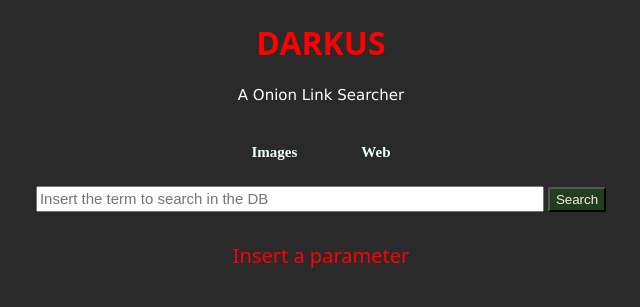
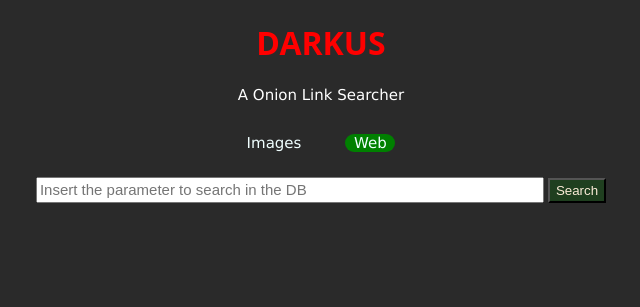
Before and after one commit to Lucksi/Darkus, a PHP site: page / in a window 1280 px wide. Shown: the top 307 px of the page, without its empty margins (319-959 px from the left). Run offline with PHP 8.4, Linux system fonts and the light colour scheme; data that the repository does not hold is empty.

Commit message:
Add files via upload

```diff
--- a/Css/Style.css
+++ b/Css/Style.css
@@ -46,12 +46,12 @@ button{
     height: 25px;
 }
 
-.choice_bar h5{
+.choice_bar p{
     display: inline-block;
-    margin-left: 30px;
+    margin-left: 20px;
     font-size: 15px;
     color: azure;
-    margin-right: 30px;
+    margin-right: 20px;
 }
 
 #NotFound{
@@ -79,3 +79,7 @@ button{
     height: 50px;
     width: auto;
 }
+
+.searchbar{
+    margin-top:10px;
+}
--- a/index.php
+++ b/index.php
@@ -10,11 +10,19 @@ License: GNU General Public License v3.0-->
             function get_res(){
                 if (isset($_POST["WEB"])){
                     $parameter = $_POST["input"];
+                    if($parameter == ""){
+                        echo"<script>alert('Insert a parameter')</script>";
+                        echo "<span id = 'NotFound'>Insert a parameter</span>";
+                    }
                     $filename = "output/{$parameter}.txt";
                     $filename2 = "output/{$parameter}.Dk";
                 }
-                else{
+                else if(isset($_POST["IMAGE"])){
                     $parameter = $_POST["input"];
+                    if($parameter == ""){
+                        echo"<script>alert('Insert a parameter')</script>";
+                        echo "<span id = 'NotFound'>Insert a parameter</span>";
+                    }
                     $filename = "output/{$parameter}_image.txt";
                     $filename2 = "output/{$parameter}_image.Dk";
                 }
@@ -45,54 +53,58 @@ License: GNU General Public License v3.0-->
                         echo "<span id = 'NotFound'>{$parameter} Not Found</span>";
                     }
                 }
-                else{
-                    echo"<script>alert('Insert a parameter')</script>";
-                    echo "<span id = 'NotFound'>Insert a parameter</span>";
-                }
             }
         ?>
         <script>
             function Image_Search(){
                 document.getElementById("image").style.display="block";
                 document.getElementById("Web").style.display="none";
+                document.getElementById("Img").style.backgroundColor="Green";
+                document.getElementById("Img").style.borderRadius="20px";
+                document.getElementById("Img").style.width="60px";
+                document.getElementById("web").style.width="none";
+                document.getElementById("web").style.backgroundColor="transparent";
+                //document.getElementsByClassName("choice_bar")[0].style.marginLeft="-25px";
             }
             function Web_Search(){
+                document.getElementById("Web").style.display="block";
                 document.getElementById("image").style.display="none";
-                document.getElementById("Web").style.display="block";
+                document.getElementById("web").style.backgroundColor="Green";
+                document.getElementById("web").style.borderRadius="20px";
+                document.getElementById("web").style.width="50px";
+                document.getElementById("Img").style.width="none";
+                document.getElementById("Img").style.backgroundColor="transparent";
             }
         </script>
         <title>Darkus</title>
         <link rel = "stylesheet" href ="Css/Style.css">
     </head>
-    <body>
+    <body onload = "Web_Search()">
         <center>
             <h1>DARKUS</h1>
             <p>A Onion Link Searcher</p>
             <div class = "choice_bar">
-                <h5 onclick="Image_Search()">Images</h5>
-                <h5 onclick="Web_Search()">Web</h5>
+                <p onclick="Image_Search()" id = "Img">Images</p>
+                <p onclick="Web_Search()" id = "web">Web</p>
             </div>
             <div class = "searchbar">
                 <div id ="Web">
-                    <form action = "" method = "Post">
-                        <input type = "text" placeholder = "Insert the term to search in the DB" name = "input" id = "search">
+                    <form action = "" method = "POST">
+                        <input type = "text" placeholder = "Insert the parameter to search in the DB" name = "input" id = "search">
                         <button type = "submit" name = "WEB">Search</button>
                     </form>
                 </div>
                 <div id ="image">
-                    <form action = "" method = "Post">
-                        <input type = "text" placeholder = "Insert the image to search in the DB" name = "input" id = "search">
+                    <form action = "" method = "POST">
+                        <input type = "text" placeholder = "Insert the image parameter to search in the DB" name = "input" id = "search">
                         <button type = "submit" name = "IMAGE">Search</button>
+                    </form>
                 </div>
-                </form>
                 <?php
                     get_res();
                 ?>
             </div>
-        <!--</center>-->
         </center>
         </div>
     </body>
 </html>
-
-<?php
```
Also changed, not shown: 1 other file.
